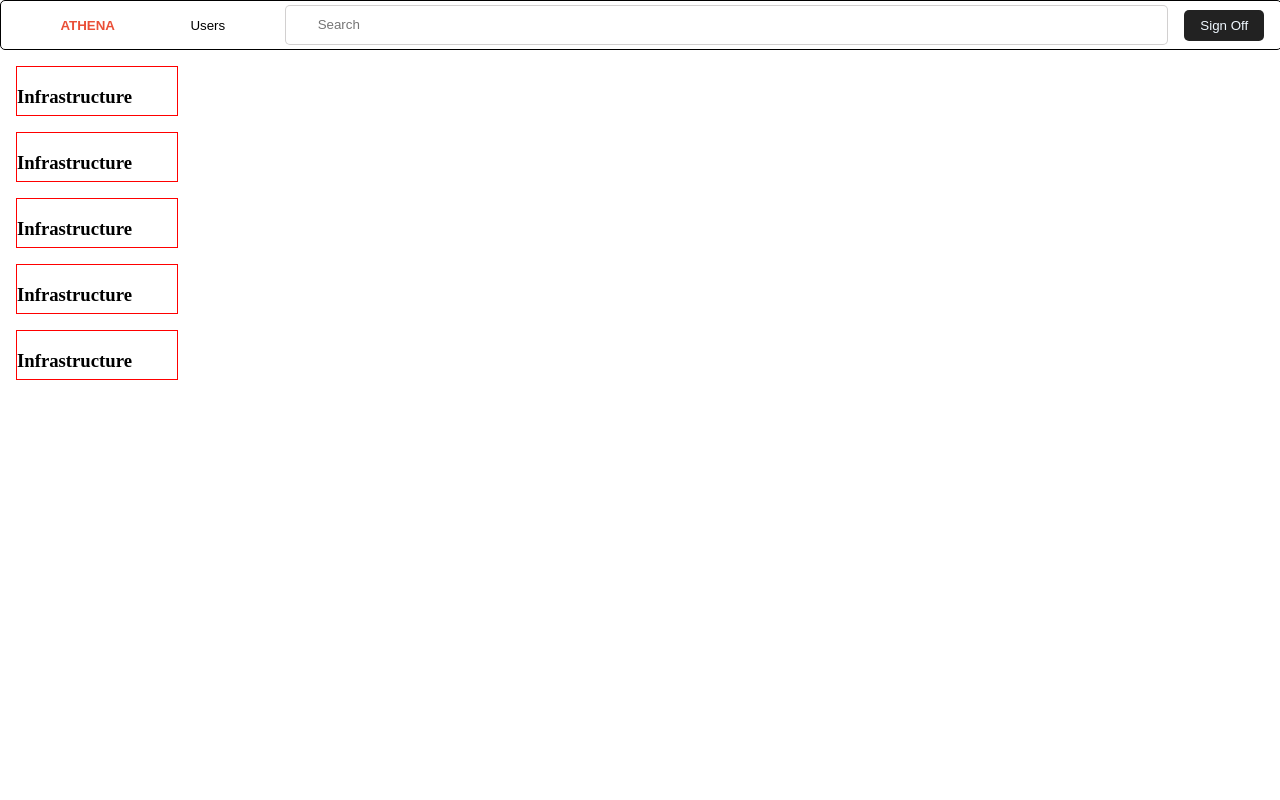
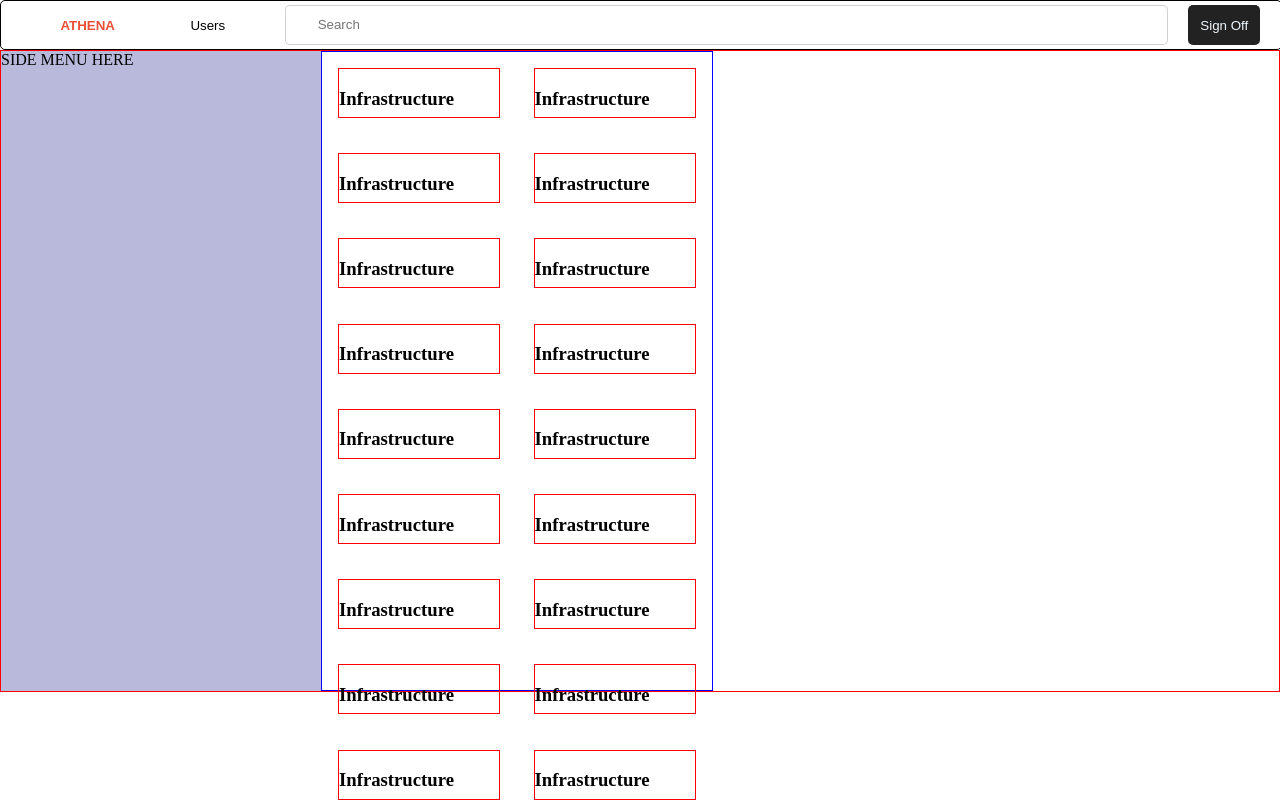
Before and after one commit to chiemelaumeh/TicketManager, a React (Create React App) app in the folder client/: page /tech in a window 1280 px wide. Built offline with nearby package versions, Linux system fonts and the light colour scheme.

Commit message:
displayed tickets from data.js on tech page

```diff
--- a/client/src/Components/Navbar.js
+++ b/client/src/Components/Navbar.js
@@ -8,12 +8,12 @@ const Navbar = () => {
   }
   return (
     <nav className="navbar">
-      <div className="name">
+      <div className="presearch">
         <button className="navlink logo btn">ATHENA</button>
         <button className="navlink usernav btn">Users</button>
       </div>
       <input type="TEXT" className="search" placeholder="Search" value={text} onChange={handleChange} />
-      <div className="sign">
+      <div className="postsearch">
         <button className="signoff btn">Sign Off</button>
       </div>
     </nav>
--- a/client/src/CssFiles/tech.css
+++ b/client/src/CssFiles/tech.css
@@ -8,7 +8,7 @@
 .navbar {
   width: 100vw;
   height: 3rem;
-  border: .1px solid black;
+  border: 0.1px solid black;
   border-radius: 5px;
   margin-top: 0;
   display: flex;
@@ -21,14 +21,14 @@
 
 .search {
   outline: 0;
-  width:90%;
+  width: 90%;
   height: 80%;
   border-radius: 5px;
   border: 1px solid rgba(169, 166, 166, 0.52);
   padding: 0 2rem;
 }
 
-.sign {
+.postsearch {
   outline: 0;
   width: 10rem;
   height: 90%;
@@ -44,17 +44,18 @@
   padding: 0.5rem 1rem;
   border: 0;
   cursor: pointer;
-
 }
 .signoff {
-  max-height: 2.5rem;
-
+  height: 2.5rem;
   border: 0;
   background-color: #222;
   color: aliceblue;
   border-radius: 5px;
+  margin: 0 1rem;
+  padding:5px;
+  width:4.5rem
 }
-.name {
+.presearch {
   outline: 0;
   width: 25rem;
   height: 90%;
@@ -67,12 +68,11 @@
 }
 
 .navlink {
-
   background-color: rgb(255, 255, 255);
   border-radius: 5px;
   font-weight: 900;
 }
-.logo{
+.logo {
   max-height: 3rem;
   color: rgb(234, 79, 55);
 }
@@ -82,3 +82,23 @@
 body {
   margin: 0;
 }
+
+.mainticket {
+  border: 1px solid red;
+  display: flex;
+  height: 80vh;
+
+}
+
+.sidenav {
+  width: 20rem;
+  background-color: rgb(185, 185, 220);
+}
+
+.ticketboard {
+  display: grid;
+  grid-template-columns: repeat(2, 1fr);
+  grid-column-gap: .1rem;
+  grid-row-gap: .2rem;
+  border: 1px solid blue;
+}
--- a/client/src/Pages/Tech.js
+++ b/client/src/Pages/Tech.js
@@ -4,12 +4,13 @@ import "../CssFiles/tech.css";
 import Navbar from "../Components/Navbar";
 
 const Tech = () => {
-
-
   console.log(userTickets);
   return (
     <>
       <Navbar />
+      <div className="mainticket">
+        <div className="sidenav">SIDE MENU HERE</div>
+
         <div className="ticketboard">
           {userTickets.map((ticket) => {
             return (
@@ -19,6 +20,7 @@ const Tech = () => {
             );
           })}
         </div>
+      </div>
     </>
   );
 };
--- a/client/src/data.js
+++ b/client/src/data.js
@@ -69,6 +69,189 @@ const userTickets = [
     create_data: "4/25/1995",
     resoved: null,
   },
+  {
+    ticket_id: 6,
+    user_id: 6,
+    category: "Infrastructure",
+    description: "All modem wall plugs in build 5500 are not functional",
+    assigned: "Sammy",
+    priority: "urgent",
+    eta: "2 days",
+    email: "sammy@gmail.com",
+    status: "not started",
+    campus_id: 4,
+    create_data: "4/25/1995",
+    resoved: null,
+  },
+  {
+    ticket_id: 7,
+    user_id: 7,
+    category: "Infrastructure",
+    description: "All modem wall plugs in build 5500 are not functional",
+    assigned: "Sammy",
+    priority: "urgent",
+    eta: "2 days",
+    email: "sammy@gmail.com",
+    status: "not started",
+    campus_id: 4,
+    create_data: "4/25/1995",
+    resoved: null,
+  },
+  {
+    ticket_id: 8,
+    user_id: 8,
+    category: "Infrastructure",
+    description: "All modem wall plugs in build 5500 are not functional",
+    assigned: "Sammy",
+    priority: "urgent",
+    eta: "2 days",
+    email: "sammy@gmail.com",
+    status: "not started",
+    campus_id: 4,
+    create_data: "4/25/1995",
+    resoved: null,
+  },
+  {
+    ticket_id: 9,
+    user_id: 9,
+    category: "Infrastructure",
+    description: "All modem wall plugs in build 5500 are not functional",
+    assigned: "Sammy",
+    priority: "urgent",
+    eta: "2 days",
+    email: "sammy@gmail.com",
+    status: "not started",
+    campus_id: 4,
+    create_data: "4/25/1995",
+    resoved: null,
+  },
+  {
+    ticket_id: 10,
+    user_id: 10,
+    category: "Infrastructure",
+    description: "All modem wall plugs in build 5500 are not functional",
+    assigned: "Sammy",
+    priority: "urgent",
+    eta: "2 days",
+    email: "sammy@gmail.com",
+    status: "not started",
+    campus_id: 4,
+    create_data: "4/25/1995",
+    resoved: null,
+  },
+  {
+    ticket_id: 1,
+    user_id: 1,
+    category: "Infrastructure",
+    description: "All modem wall plugs in build 5500 are not functional",
+    assigned: "Sammy",
+    priority: "urgent",
+    eta: "2 days",
+    email: "sammy@gmail.com",
+    status: "not started",
+    campus_id: 4,
+    create_data: "4/25/1995",
+    resoved: null,
+  },
+  {
+    ticket_id: 2,
+    user_id: 2,
+    category: "Infrastructure",
+    description: "All modem wall plugs in build 5500 are not functional",
+    assigned: "Sammy",
+    priority: "urgent",
+    eta: "2 days",
+    email: "sammy@gmail.com",
+    status: "not started",
+    campus_id: 4,
+    create_data: "4/25/1995",
+    resoved: null,
+  },
+  {
+    ticket_id: 3,
+    user_id: 3,
+    category: "Infrastructure",
+    description: "All modem wall plugs in build 5500 are not functional",
+    assigned: "Sammy",
+    priority: "urgent",
+    eta: "2 days",
+    email: "sammy@gmail.com",
+    status: "not started",
+    campus_id: 4,
+    create_data: "4/25/1995",
+    resoved: null,
+  },
+  {
+    ticket_id: 4,
+    user_id: 4,
+    category: "Infrastructure",
+    description: "All modem wall plugs in build 5500 are not functional",
+    assigned: "Sammy",
+    priority: "urgent",
+    eta: "2 days",
+    email: "sammy@gmail.com",
+    status: "not started",
+    campus_id: 4,
+    create_data: "4/25/1995",
+    resoved: null,
+  },
+  {
+    ticket_id: 5,
+    user_id: 5,
+    category: "Infrastructure",
+    description: "All modem wall plugs in build 5500 are not functional",
+    assigned: "Sammy",
+    priority: "urgent",
+    eta: "2 days",
+    email: "sammy@gmail.com",
+    status: "not started",
+    campus_id: 4,
+    create_data: "4/25/1995",
+    resoved: null,
+  },
+  {
+    ticket_id: 6,
+    user_id: 6,
+    category: "Infrastructure",
+    description: "All modem wall plugs in build 5500 are not functional",
+    assigned: "Sammy",
+    priority: "urgent",
+    eta: "2 days",
+    email: "sammy@gmail.com",
+    status: "not started",
+    campus_id: 4,
+    create_data: "4/25/1995",
+    resoved: null,
+  },
+  {
+    ticket_id: 7,
+    user_id: 7,
+    category: "Infrastructure",
+    description: "All modem wall plugs in build 5500 are not functional",
+    assigned: "Sammy",
+    priority: "urgent",
+    eta: "2 days",
+    email: "sammy@gmail.com",
+    status: "not started",
+    campus_id: 4,
+    create_data: "4/25/1995",
+    resoved: null,
+  },
+  {
+    ticket_id: 8,
+    user_id: 8,
+    category: "Infrastructure",
+    description: "All modem wall plugs in build 5500 are not functional",
+    assigned: "Sammy",
+    priority: "urgent",
+    eta: "2 days",
+    email: "sammy@gmail.com",
+    status: "not started",
+    campus_id: 4,
+    create_data: "4/25/1995",
+    resoved: null,
+  },
+
 ];
 
 
```
Lines whose indentation alone changed are shown as unchanged.
